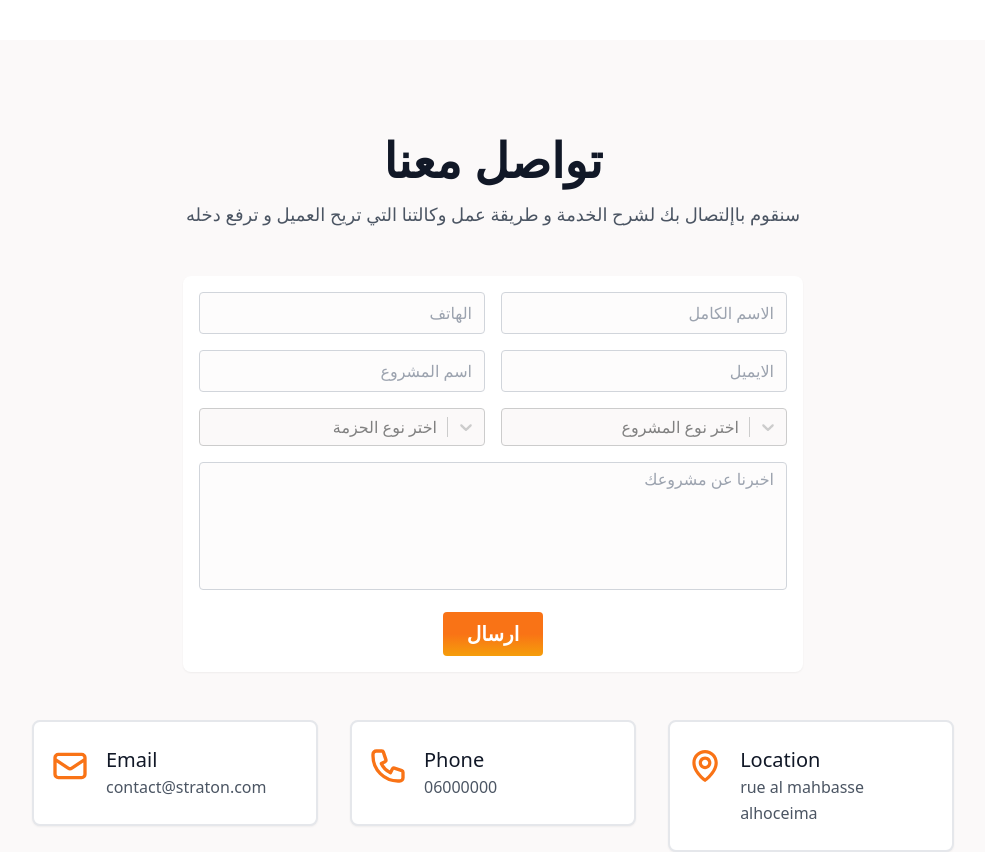
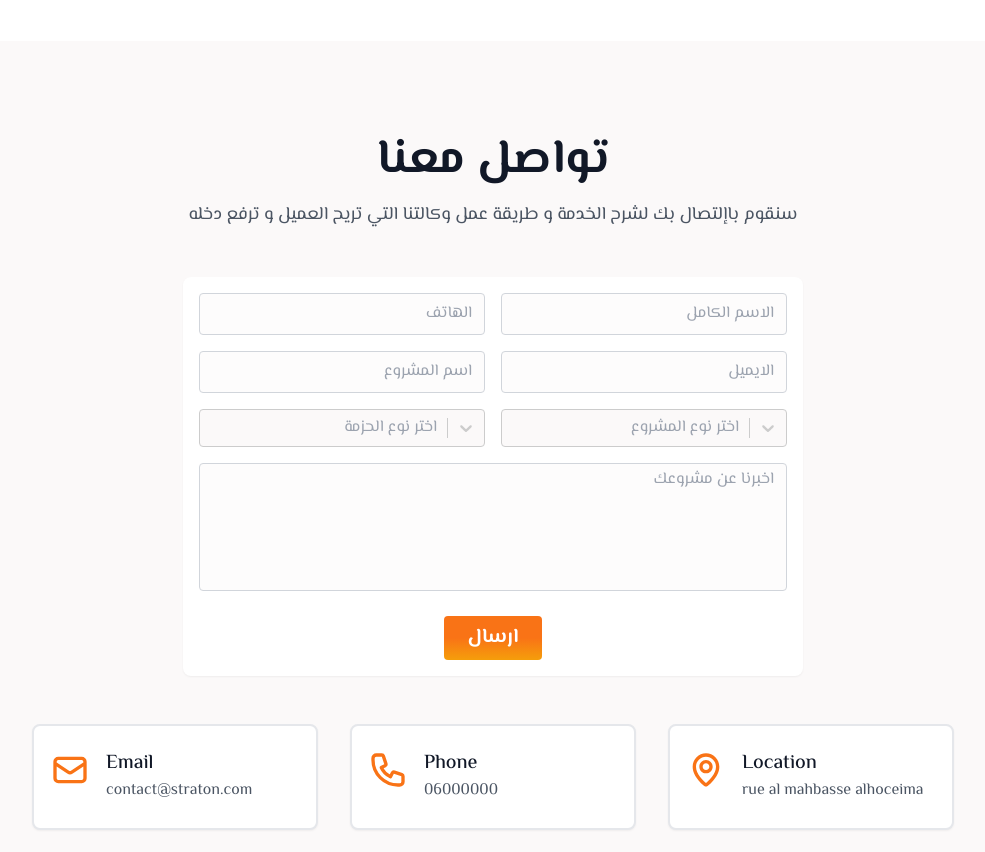
Before and after one commit to bamoya/straton, a Next.js app: page / in a window 1280 px wide. Shown: the part 2560-3412 px from the top of the page, without its empty margins (147-1132 px from the left). Built offline with nearby package versions, Linux system fonts and the light colour scheme.

Commit message:
change arabic font

```diff
--- a/app/components/CTA.tsx
+++ b/app/components/CTA.tsx
@@ -4,10 +4,10 @@ import Link from "next/link";
 const CTA = () => {
   const cta = config.cta;
   return (
-    <section className="text-white relative bg-[url('/assets/images/hero.jpg')]  bg-cover bg-center body-font  ">
+    <section className="text-white relative bg-[url('/assets/images/hero.jpg')]  bg-cover bg-center body-font">
       <div className="absolute  inset-0 bg-gradient-to-r from-yellow-400 via-orange-500 to-red-500 opacity-80 "></div>
 
-      <div className="relative container px-5 py-5  md:py-16 mx-auto opacity-100 ">
+      <div className="relative container px-5 py-12  md:py-16 mx-auto opacity-100 ">
         <div className="flex flex-col items-center justify-center text-center w-full mb-0">
           <span className="text-xl sm:text-2xl font-bold leading-relaxed xl:w-2/4 lg:w-3/4 mx-auto text-white">
             {cta.subtitle}
--- a/app/components/Contactus.tsx
+++ b/app/components/Contactus.tsx
@@ -64,7 +64,7 @@ const Contactus = () => {
       id="contact"
       className="text-gray-600 bg-gray-100 body-font relative"
     >
-      <div className="container px-5 py-5 md:py-24 mx-auto">
+      <div className="container px-5 py-12 md:py-24 mx-auto">
         <div className="flex flex-col text-center w-full mb-12">
           <h1 className="sm:text-5xl text-4xl font-bold  title-font mb-4 text-gray-900">
             {contact.title}
@@ -190,6 +190,12 @@ const Contactus = () => {
                         border: "default",
                       },
                     }),
+                    placeholder: (defaultStyles) => {
+                      return {
+                        ...defaultStyles,
+                        color: "rgb(156 163 175)",
+                      };
+                    },
                   }}
                   classNamePrefix="select"
                 />
@@ -261,7 +267,14 @@ const Contactus = () => {
                         border: "default",
                       },
                     }),
+                    placeholder: (defaultStyles) => {
+                      return {
+                        ...defaultStyles,
+                        color: "rgb(156 163 175)",
+                      };
+                    },
                   }}
+                  closeMenuOnSelect={false}
                   classNamePrefix="select"
                 />
               </div>
--- a/app/components/Hero.tsx
+++ b/app/components/Hero.tsx
@@ -6,7 +6,7 @@ const Hero = () => {
   const mainHero = config.mainHero;
   return (
     <section id="home" className="text-gray-600 body-font text-right ">
-      <div className="container mx-auto flex px-5 py-5 md:py-24 md:flex-row flex-col-reverse items-center">
+      <div className="container mx-auto flex px-5 py-12 md:py-24 md:flex-row flex-col-reverse items-center">
         <div className="lg:max-w-xl lg:w-full md:w-1/2 w-full mt-10 md:mt-0">
           {/* <img
             className="object-cover object-center rounded"
--- a/app/components/Services.tsx
+++ b/app/components/Services.tsx
@@ -4,7 +4,7 @@ const Services = () => {
   const services = config.services;
   return (
     <section id="services" className="text-gray-700  bg-gray-100  body-font">
-      <div className="container px-5 py-5  md:py-24 mx-auto">
+      <div className="container px-5 py-12  md:py-24 mx-auto">
         <div className="text-center  mb-20">
           <h1 className="sm:text-5xl text-4xl font-bold  title-font text-gray-900 mb-4">
             {services.title}
--- a/app/components/Testimonial.tsx
+++ b/app/components/Testimonial.tsx
@@ -4,7 +4,7 @@ const Testimonial = () => {
   const testimonial = config.testimonial;
   return (
     <section id="testimonial" className="text-gray-600 bg-white body-font">
-      <div className="container px-5 py-5 md:py-24  mx-auto">
+      <div className="container px-5 py-12 md:py-24  mx-auto">
         <div className="text-center mb-20">
           <h1 className="sm:text-5xl text-4xl font-bold title-font text-gray-900 mb-4">
             {testimonial.title}
--- a/app/globals.css
+++ b/app/globals.css
@@ -1,7 +1,5 @@
+@import url("https://fonts.googleapis.com/css2?family=El+Messiri:wght@400;500;600;700&display=swap");
+
 @tailwind base;
 @tailwind components;
 @tailwind utilities;
-
-input[id^="react-select-"] {
-  @apply focus:outline-none focus:border-transparent focus:ring-0 bg-black;
-}
--- a/app/page.tsx
+++ b/app/page.tsx
@@ -8,7 +8,7 @@ import CTA from "./components/CTA";
 
 export default function Home() {
   return (
-    <div className="font-sans">
+    <div className=" font-messiri">
       <Header />
       <Hero />
       <Services />
--- a/tailwind.config.ts
+++ b/tailwind.config.ts
@@ -10,6 +10,9 @@ const config: Config = {
   plugins: [],
   theme: {
     extend: {
+      fontFamily: {
+        messiri: ["El Messiri", "sans-serif"],
+      },
       colors: {
         gray: {
           100: "#fbf9f9",
```
